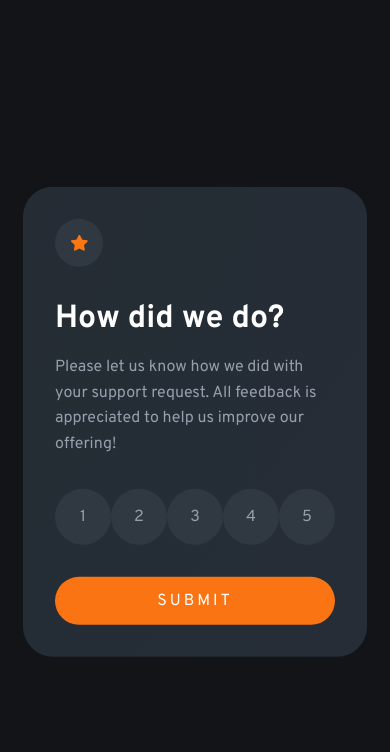
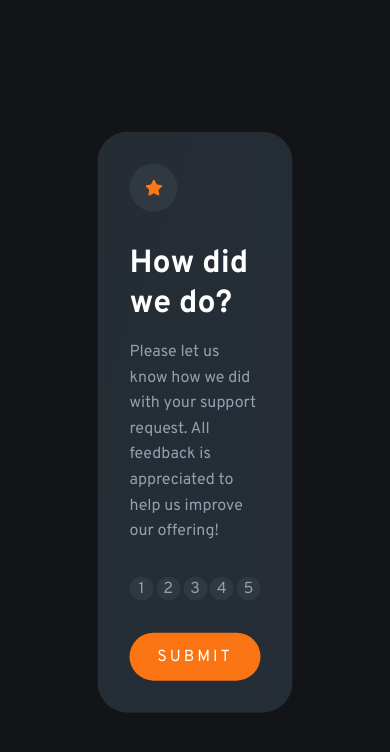
Before and after one commit to allankruger/interactive-rating-component, a React (Vite) app: page / in a window 390 px wide. Shown: the top 752 px of the page. Built offline with nearby package versions, Linux system fonts and the light colour scheme.

Commit message:
add responsiveness

```diff
--- a/src/App.module.css
+++ b/src/App.module.css
@@ -87,3 +87,19 @@
   transition: 0.3s;
   cursor: pointer;
 }
+
+@media screen and (max-width: 750px) {
+  .ratings li {
+    width: 2.5rem;
+    height: 2.5rem;
+    line-height: 2.5rem;
+  }
+}
+
+@media screen and (max-width: 540px) {
+  .ratings li {
+    width: 1.5rem;
+    height: 1.5rem;
+    line-height: 1.5rem;
+  }
+}
```
